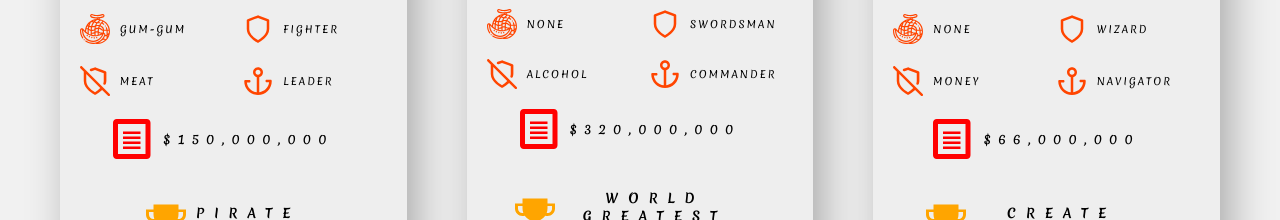
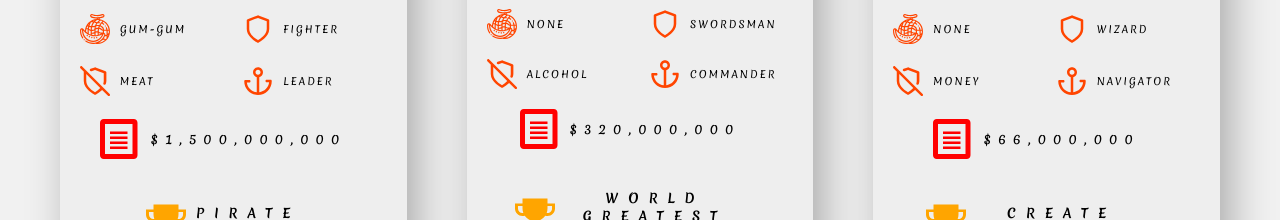
Before and after one commit to NickAMars/OnePieceProject, a website: page index.html in a window 1280 px wide. Shown: the part 1360-1580 px from the top of the page. Drawn offline with nearby package versions, Linux system fonts and the light colour scheme.

Commit message:
forgot to put a 0 on 1.5billion

```diff
--- a/index.html
+++ b/index.html
@@ -140,7 +140,7 @@
                 <svg>
                     <use xlink:href="img/sprite.svg#icon-file-text"></use>
                 </svg>
-                <p> $150,000,000 </p>
+                <p> $1,500,000,000 </p>
               </div>
 
               <div class="meet__trophy">
```
